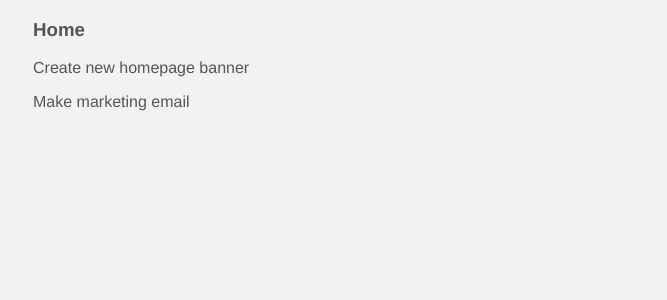
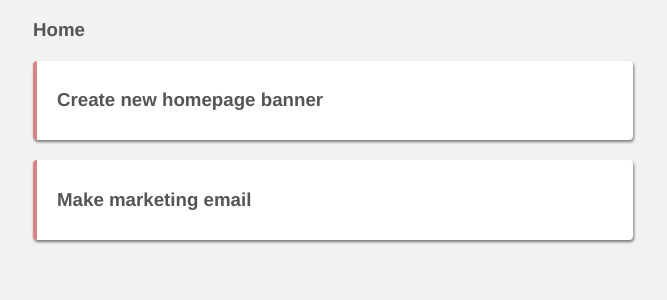
Before and after one commit to IrisKerr/Project-planner, a Vue app: page / in a window 1280 px wide. Shown: the top 300 px of the page, without its empty margins (307-974 px from the left). Built offline with nearby package versions, Linux system fonts and the light colour scheme; data requests are answered from the project's data file.

Commit message:
✨SingleProject component add

```diff
--- /dev/null
+++ b/src/components/singleProject.vue
@@ -0,0 +1,35 @@
+<template>
+  <div class="project">
+    <div class="actions">
+      <h3 @click="showDetails = !showDetails">{{ project.title }}</h3>
+    </div>
+    <div v-if="showDetails" class="details">
+      <p>{{ project.details }}</p>
+    </div>
+  </div>
+</template>
+
+<script>
+export default {
+  props: ["project"],
+  data() {
+    return {
+      showDetails: false,
+    };
+  },
+};
+</script>
+
+<style>
+.project {
+  margin: 20px auto;
+  background: white;
+  padding: 10px 20px;
+  border-radius: 4px;
+  box-shadow: 1px 2px 3px rgba(0, 0, 0, 0.5);
+  border-left: 4px solid rgb(218, 133, 133);
+}
+h3 {
+  cursor: pointer;
+}
+</style>
--- a/src/views/HomeView.vue
+++ b/src/views/HomeView.vue
@@ -3,16 +3,17 @@
     <h3>Home</h3>
     <div v-if="projects.length">
       <div v-for="project in projects" :key="project.id">
-        <p>{{ project.title }}</p>
+        <SingleProject :project="project" />
       </div>
     </div>
   </div>
 </template>
 
 <script>
+import SingleProject from "../components/singleProject.vue";
 export default {
   name: "HomeView",
-  components: {},
+  components: { SingleProject },
   data() {
     return {
       projects: [],
```
